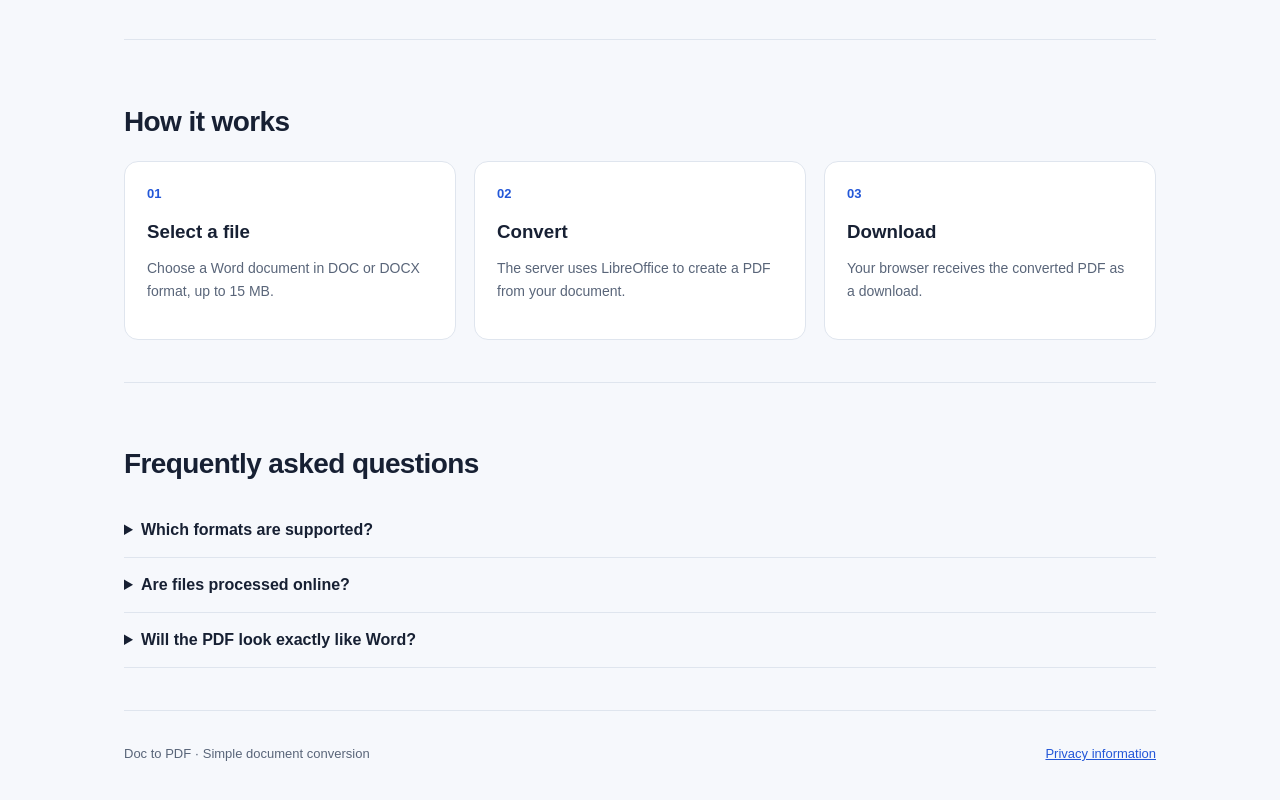
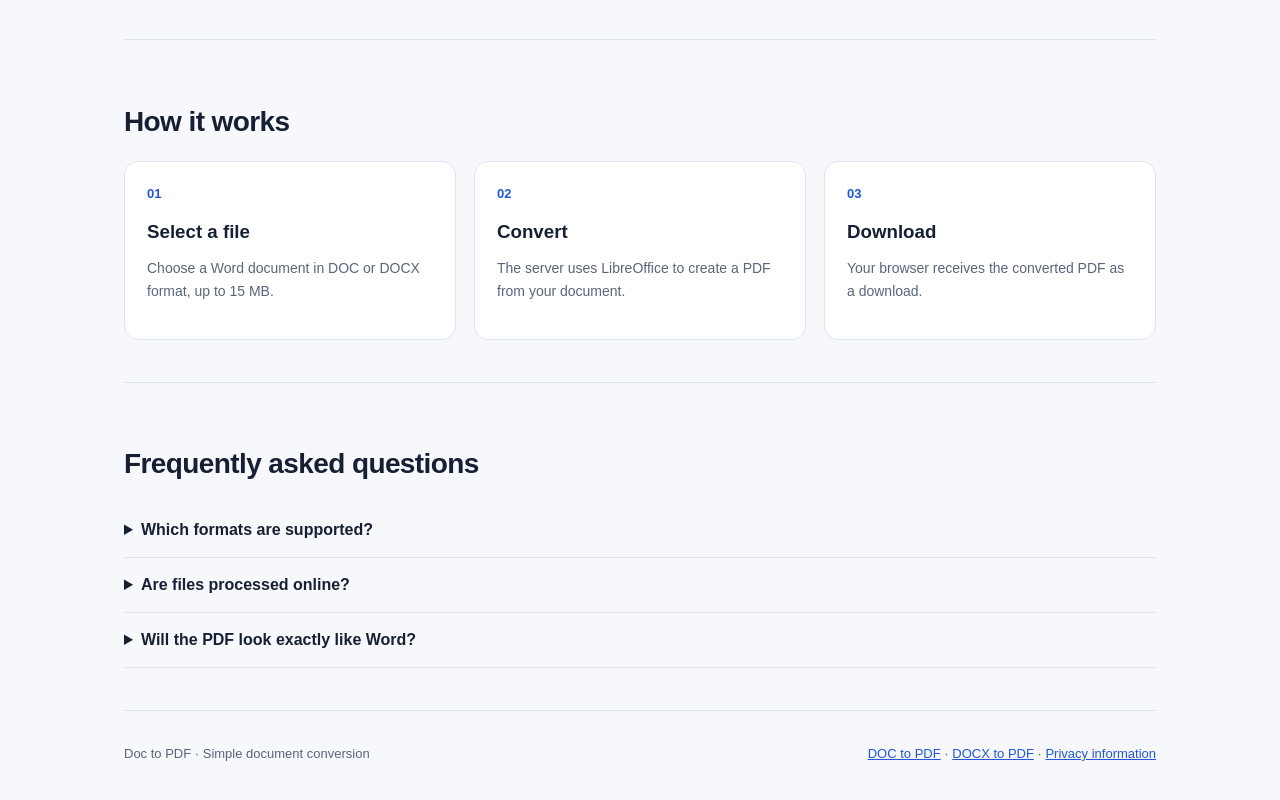
Before and after one commit to Monupatel62/doc-to-pdf, a Next.js app: page / in a window 1280 px wide. Shown: the part 696-1496 px from the top of the page. Built offline with nearby package versions, Linux system fonts and the light colour scheme; no server answers.

Commit message:
seo: add internal links to format-specific converter guides

```diff
--- a/app/page.tsx
+++ b/app/page.tsx
@@ -77,6 +77,6 @@ export default function Home() {
       <div className="steps"><article><span>01</span><h3>Select a file</h3><p>Choose a Word document in DOC or DOCX format, up to 15 MB.</p></article><article><span>02</span><h3>Convert</h3><p>The server uses LibreOffice to create a PDF from your document.</p></article><article><span>03</span><h3>Download</h3><p>Your browser receives the converted PDF as a download.</p></article></div>
     </section>
     <section className="faq"><h2>Frequently asked questions</h2><details><summary>Which formats are supported?</summary><p>The MVP accepts DOC and DOCX files up to 15 MB. Other formats are not supported.</p></details><details><summary>Are files processed online?</summary><p>Yes. The file is uploaded to the server for conversion. Run this app only on a trusted deployment with appropriate access controls and cleanup settings.</p></details><details><summary>Will the PDF look exactly like Word?</summary><p>Results can vary by fonts and document features. Review the output before using it for important documents.</p></details></section>
-    <footer><p>Doc to PDF · Simple document conversion</p><p><a href="/privacy">Privacy information</a></p></footer>
+    <footer><p>Doc to PDF · Simple document conversion</p><p><Link href="/doc-to-pdf">DOC to PDF</Link> · <Link href="/docx-to-pdf">DOCX to PDF</Link> · <Link href="/privacy">Privacy information</Link></p></footer>
   </main>;
 }
```
